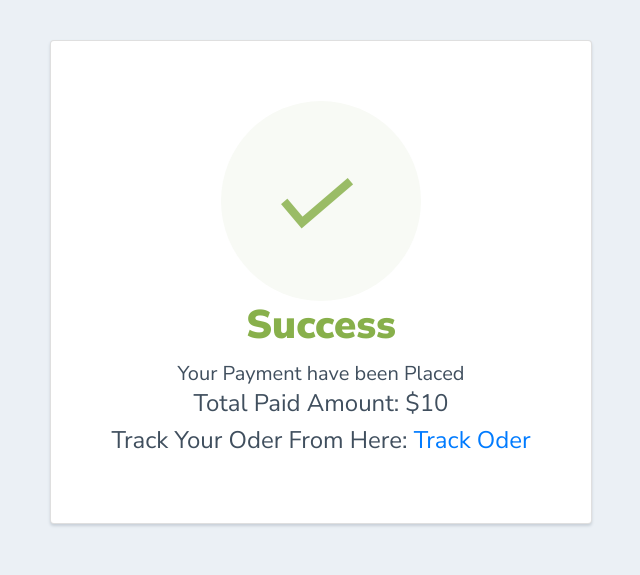
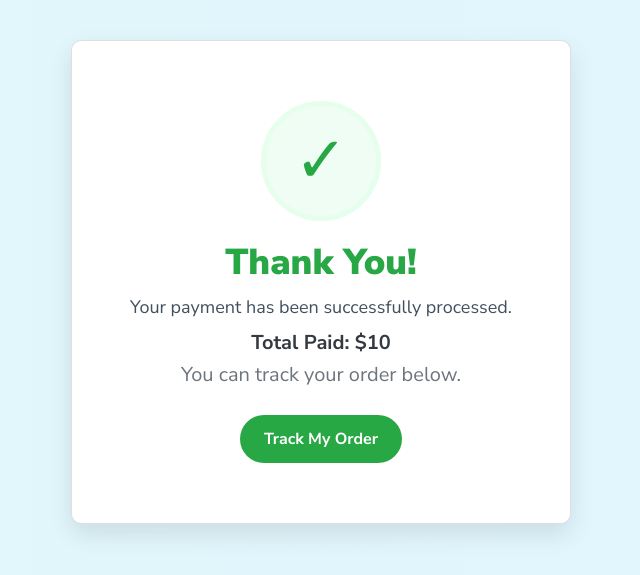
Before and after one commit to Sengwamana/Bazaaro_A_Vendor_Driven-eCommerce_System, a Django app: template templates/payments/success.html in a window 1280 px wide. Shown: the top 575 px of the page, without its empty margins (319-959 px from the left). Run offline with Django 4.2, Linux system fonts and the light colour scheme; the template is opened without the code that fills it: most values are stand-ins (such as "Sample title", 1, 10 or a date in 2020); some libraries are stand-ins or nearby versions.

Commit message:
Update success.html
Modern card look with rounded corners and soft shadows.

Success icon with animation and color feedback.

Fade-in animation for smoother user experience.

A call-to-action button to guide users to their dashboard.

```diff
--- a/templates/payments/success.html
+++ b/templates/payments/success.html
@@ -1,54 +1,95 @@
 {% load static %}
 <!DOCTYPE html>
-<html>
+<html lang="en">
   <head>
+    <meta charset="UTF-8">
     <title>Payment Success</title>
+    <meta name="viewport" content="width=device-width, initial-scale=1" />
     <link rel="stylesheet" href="{% static 'customcss/style.css' %}">
     <link rel="stylesheet" href="https://stackpath.bootstrapcdn.com/bootstrap/4.3.1/css/bootstrap.min.css">
-    <link href="https://fonts.googleapis.com/css?family=Nunito+Sans:400,400i,700,900&display=swap" rel="stylesheet">
-  </head>
+    <link href="https://fonts.googleapis.com/css2?family=Nunito+Sans:wght@400;700;900&display=swap" rel="stylesheet">
     <style>
       body {
         text-align: center;
+        background: linear-gradient(to right, #e0f7fa, #e1f5fe);
+        font-family: 'Nunito Sans', 'Helvetica Neue', sans-serif;
         padding: 40px 0;
-        background: #EBF0F5;
       }
+
+      .card {
+        background: #ffffff;
+        padding: 60px 40px;
+        border-radius: 10px;
+        box-shadow: 0 10px 25px rgba(0, 0, 0, 0.1);
+        display: inline-block;
+        max-width: 500px;
+        width: 90%;
+        margin: auto;
+        animation: fadeIn 1s ease-out;
+      }
+
+      @keyframes fadeIn {
+        from { opacity: 0; transform: translateY(-20px); }
+        to { opacity: 1; transform: translateY(0); }
+      }
+
+      .icon-success {
+        background: #f0fdf4;
+        color: #28a745;
+        border-radius: 50%;
+        height: 120px;
+        width: 120px;
+        display: flex;
+        justify-content: center;
+        align-items: center;
+        margin: 0 auto 20px;
+        font-size: 64px;
+        box-shadow: inset 0 0 0 5px #e6ffed;
+      }
+
       h1 {
-          color: #88B04B;
-          font-family: "Nunito Sans", "Helvetica Neue", sans-serif;
+        color: #28a745;
+        font-size: 36px;
         font-weight: 900;
-          font-size: 40px;
         margin-bottom: 10px;
       }
+
       p {
         color: #404F5E;
-          font-family: "Nunito Sans", "Helvetica Neue", sans-serif;
-          font-size:20px;
-          margin: 0;
+        font-size: 18px;
+        margin-bottom: 10px;
       }
-      i {
-        color: #9ABC66;
-        font-size: 100px;
-        line-height: 200px;
-        margin-left:-15px;
+
+      .btn-track {
+        background-color: #28a745;
+        color: white;
+        font-weight: 600;
+        padding: 12px 24px;
+        border-radius: 30px;
+        text-decoration: none;
+        display: inline-block;
+        margin-top: 20px;
+        transition: background 0.3s ease;
       }
-      .card {
-        background: white;
-        padding: 60px;
-        border-radius: 4px;
-        box-shadow: 0 2px 3px #C8D0D8;
-        display: inline-block;
-        margin: 0 auto;
+
+      .btn-track:hover {
+        background-color: #218838;
+        text-decoration: none;
+        color: white;
       }
     </style>
+  </head>
+
   <body>
     <div class="card">
-      <div style="border-radius:200px; height:200px; width:200px; background: #F8FAF5; margin:0 auto;">
-        <i class="checkmark">✓</i>
+      <div class="icon-success">
+        ✓
       </div>
-        <h1>Success</h1>
-        <p>Your Payment have been Placed<br/> <p  class="h4 fw-bold" >Total Paid Amount: ${{amount_paid}}</p></p>
-        <p class="h4 fw-bold">Track Your Oder From Here: <a href="{% url 'user_dashboard' %}">Track Oder</a></p>
+      <h1>Thank You!</h1>
+      <p>Your payment has been successfully processed.</p>
+      <p class="h5 font-weight-bold text-dark">Total Paid: ${{ amount_paid }}</p>
+      <p class="h5 text-muted">You can track your order below.</p>
+      <a href="{% url 'user_dashboard' %}" class="btn-track">Track My Order</a>
     </div>
   </body>
 </html>
```
Lines whose indentation alone changed are shown as unchanged.
